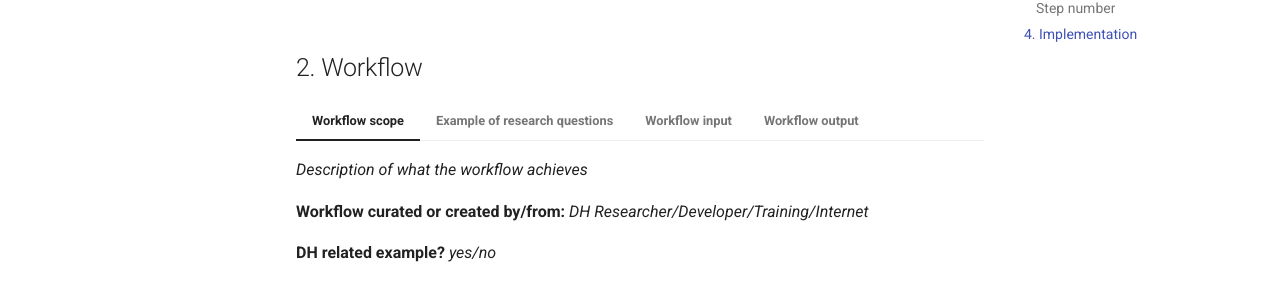
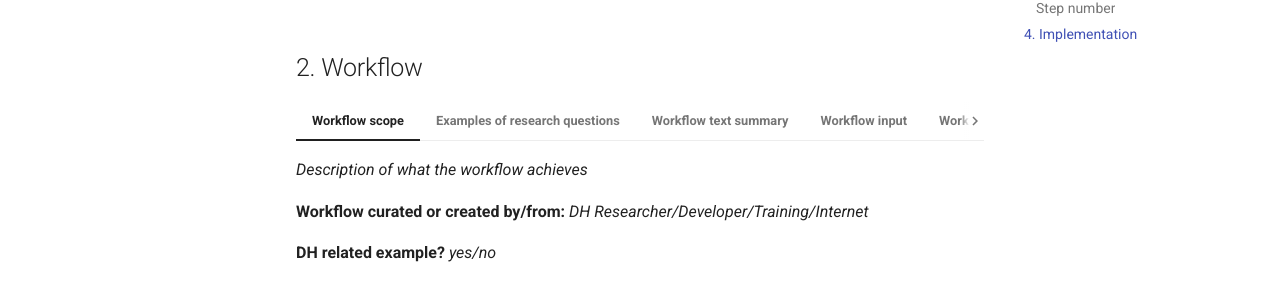
Before and after one commit to DHARPA-Project/DHARPA-Project-workflows-requirements, an MkDocs documentation site: the page built from docs/blank-workflow.md, in a window 1280 px wide and 989 px high. Shown: the part 319-624 px from the top of the window. Built offline with MkDocs 1.6.1 and Material for MkDocs 9.7.7, drawn with Linux system fonts in a browser that asks for light colours.

Commit message:
add workflow text summary field

```diff
--- a/docs/blank-workflow.md
+++ b/docs/blank-workflow.md
@@ -45,8 +45,11 @@
     **DH related example?**
     *yes/no*
 
-=== "Example of research questions"
+=== "Examples of research questions"
     *Please list a few examples of research questions that this workflow could help with*
+
+=== "Workflow text summary"
+    *Description of the workflow steps in a text form*
 
 === "Workflow input"
     *Description of data that users need to start the workflow*
```
